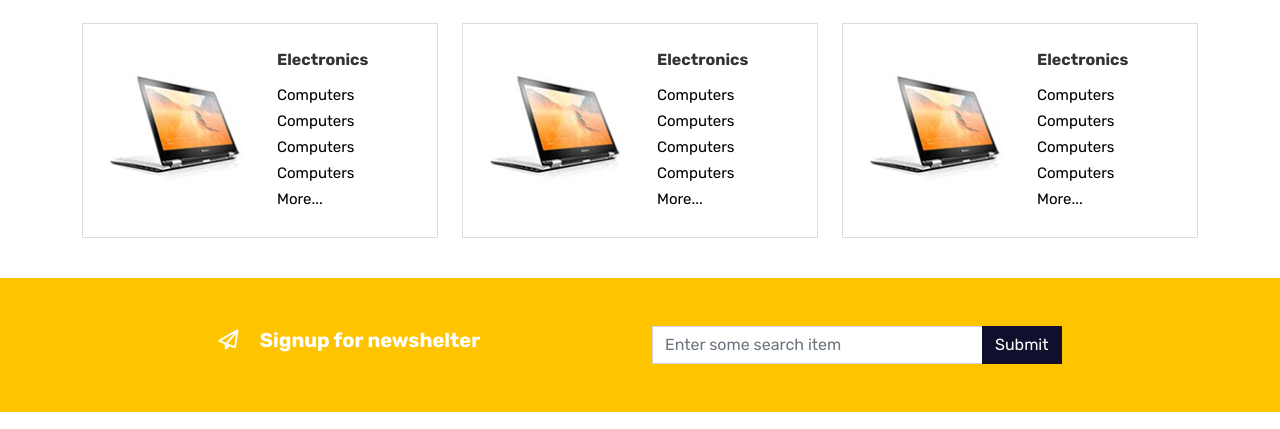
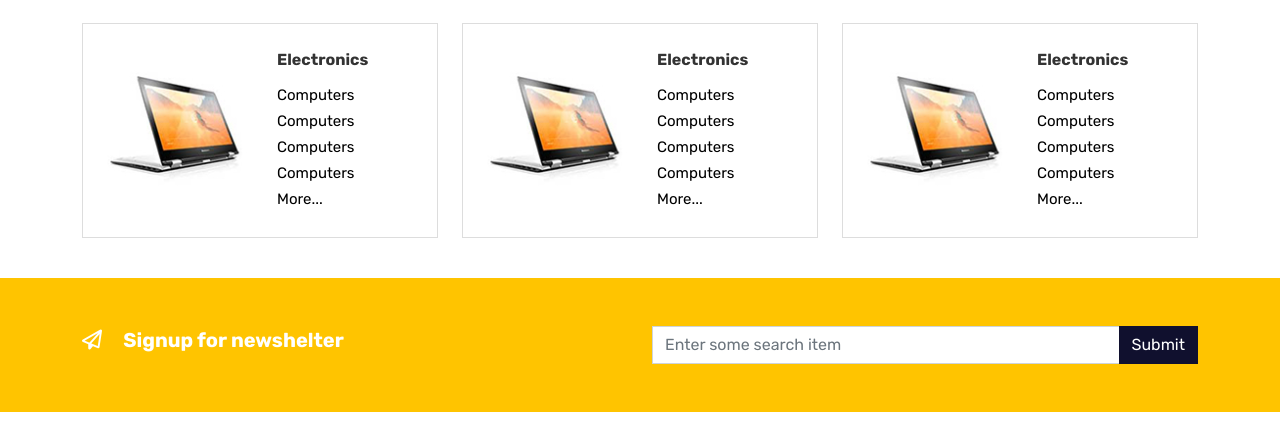
Before and after one commit to lelinrashed/jusako, a plain HTML site: page index.html in a window 1280 px wide. Shown: the part 1258-1687 px from the top of the page. Drawn offline with nearby package versions, Linux system fonts and the light colour scheme.

Commit message:
change newsletter design

```diff
--- a/index.html
+++ b/index.html
@@ -441,11 +441,11 @@
                 <div class="container">
                     <div class="row">
                         <div class="col-lg-6 justify-content-end">
-                            <h5 class="pt-5 pb-5 text-white w-75 " style="margin: 0 0 0 auto;;"><i
+                            <h5 class="pt-5 pb-5 text-white w-75"><i
                                     class="far fa-paper-plane mr-4"></i> &nbsp; &nbsp; Signup for newshelter</h5>
                         </div>
                         <div class="col-lg-6">
-                            <div class="input-group pt-5 pb-5  w-75">
+                            <div class="input-group pt-5 pb-5">
                                 <input type="text" class="form-control rounded-0" placeholder="Enter some search item">
                                 <div class="input-group-append">
                                     <button class="btn bg-navyblue rounded-0 text-white" type="submit">Submit</button>
```
